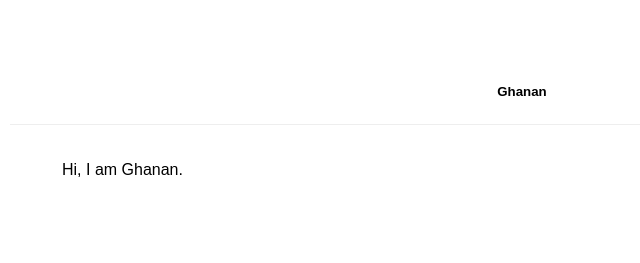
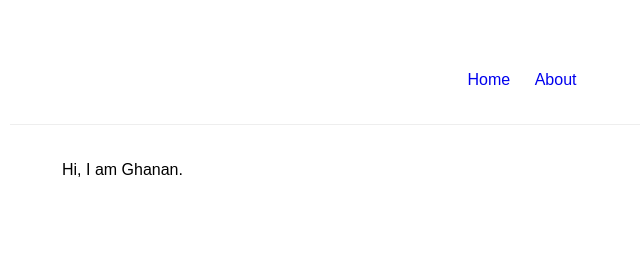
Before and after one commit to ghananigans/ghanan94.github.io, a Jekyll site: the page built from index.md, in a window 1280 px wide. Shown: the top 263 px of the page, without its empty margins (118-758 px from the left). Built offline with Jekyll 4.4.1, drawn with Linux system fonts in a browser that asks for light colours.

Commit message:
Basic header navbar

```diff
--- a/_includes/header.html
+++ b/_includes/header.html
@@ -1,7 +1,14 @@
 <header class="site-header-wrapper">
   <div class="site-header">
     <div class="header-content center-text">
-      <h5>Ghanan</h5>
+      <ul class="no-bullets list-inline">
+        {% assign pages = (site.pages | sort:"nav_order") %}
+        {% for p in pages %}
+          {% if p.nav_order %}
+            <li><a href="{{ p.permalink }}">{{ p.nav_title }}</a></li>
+          {% endif %}
+        {% endfor %}
+      </ul>
     </div>
   </div>
 </header>
--- a/assets/stylesheets/_main/_header-footer.scss
+++ b/assets/stylesheets/_main/_header-footer.scss
@@ -9,7 +9,6 @@ footer {
   position: absolute;
   left: 0;
   width: 100%;
-  overflow: hidden;
 }
 
 .site-header-wrapper {
@@ -57,6 +56,13 @@ footer {
 
 .header-content {
   bottom: 0;
+
+  ul {
+    li {
+      padding: 5px;
+      margin: 5px;
+    }
+  }
 }
 
 .footer-content {
--- a/assets/stylesheets/_main/_main.scss
+++ b/assets/stylesheets/_main/_main.scss
@@ -21,8 +21,16 @@ ul {
   text-align: center;
 }
 
-.no-bullets {
-  list-style: none;
+ul {
+  &.no-bullets {
+    list-style: none;
+  }
+
+  &.list-inline {
+    li {
+      display: inline-block;
+    }
+  }
 }
 
 p {
--- a/index.md
+++ b/index.md
@@ -1,5 +1,9 @@
 ---
+id: 1
 layout: page
+permalink: /
+nav_order: 1
+nav_title: Home
 ---
 
 Hi, I am Ghanan.
--- a/posts.html
+++ b/posts.html
@@ -1,6 +1,6 @@
----
+#---
 layout: default
----
+#---
 
 <div class="home">
 
```
Also changed, not shown: about.md (+2 -0 lines).
